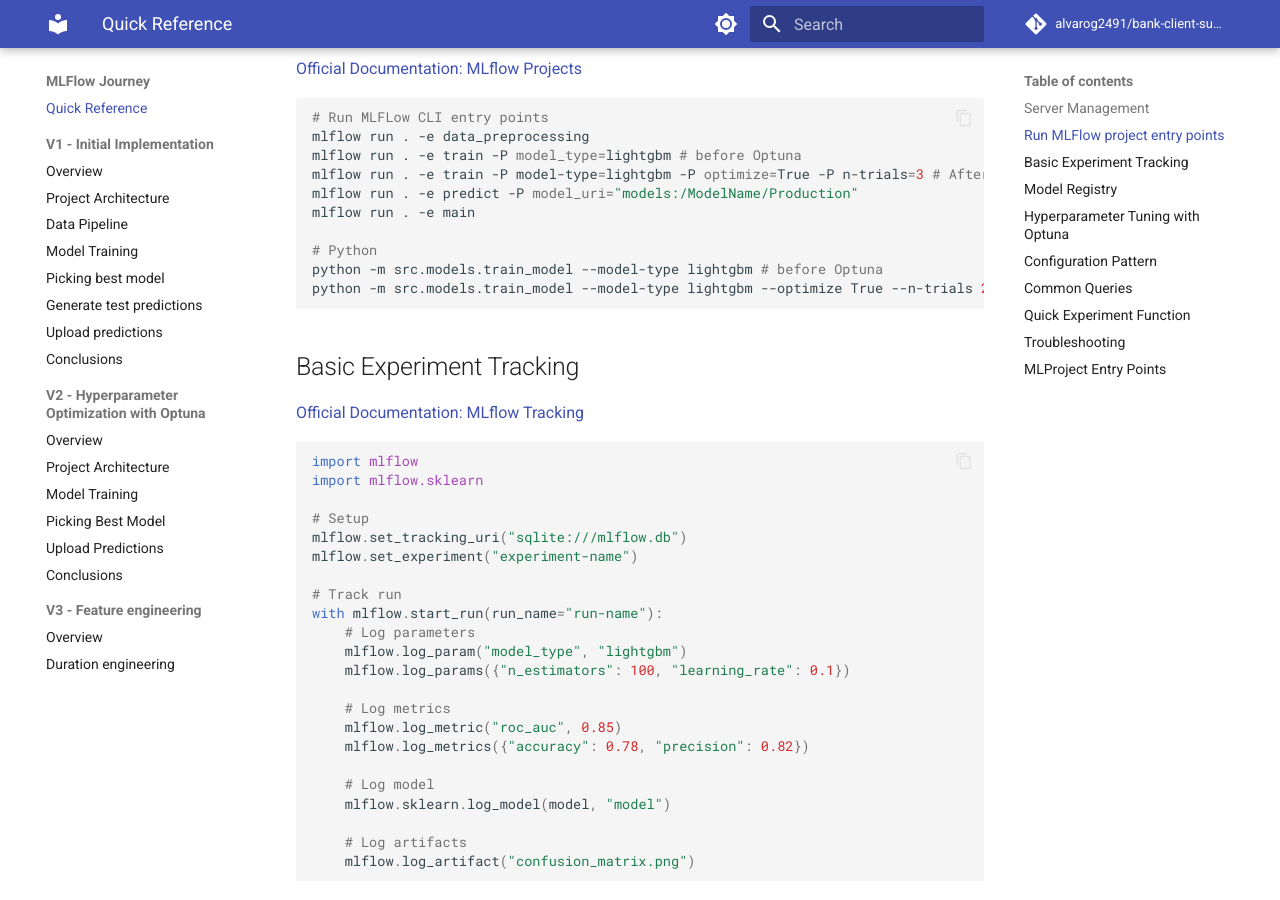
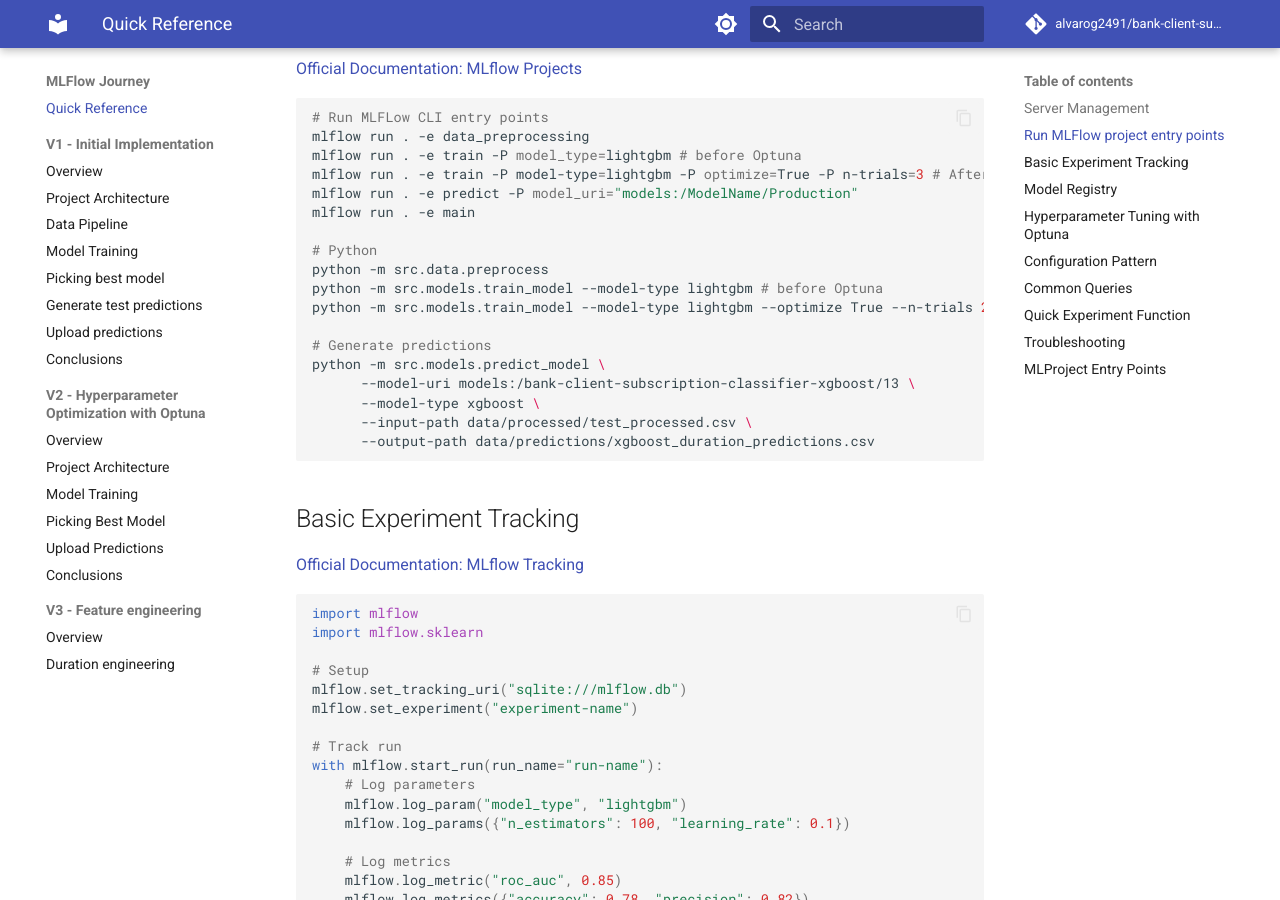
Before and after one commit to alvarog2491/bank-client-subscription-classifier, an MkDocs documentation site: the page built from docs/docs/mlflow/guide.md, in a window 1280 px wide and 900 px high, scrolled down 577 px. Built offline with MkDocs 1.6.1 and Material for MkDocs 9.7.7, drawn with Linux system fonts in a browser that asks for light colours; comment, search, counter and statistics services are not loaded.

Commit message:
Docs Update guide.md

````diff
--- a/docs/docs/mlflow/guide.md
+++ b/docs/docs/mlflow/guide.md
@@ -27,8 +27,16 @@
 mlflow run . -e main
 
 # Python
+python -m src.data.preprocess
 python -m src.models.train_model --model-type lightgbm # before Optuna
 python -m src.models.train_model --model-type lightgbm --optimize True --n-trials 20 # After Optuna
+
+# Generate predictions
+python -m src.models.predict_model \
+      --model-uri models:/bank-client-subscription-classifier-xgboost/13 \
+      --model-type xgboost \
+      --input-path data/processed/test_processed.csv \
+      --output-path data/predictions/xgboost_duration_predictions.csv
 ```
 
 ## Basic Experiment Tracking
````
